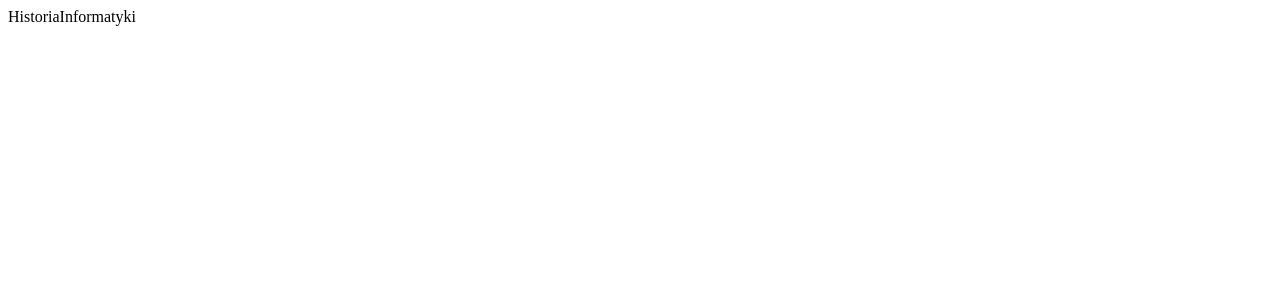
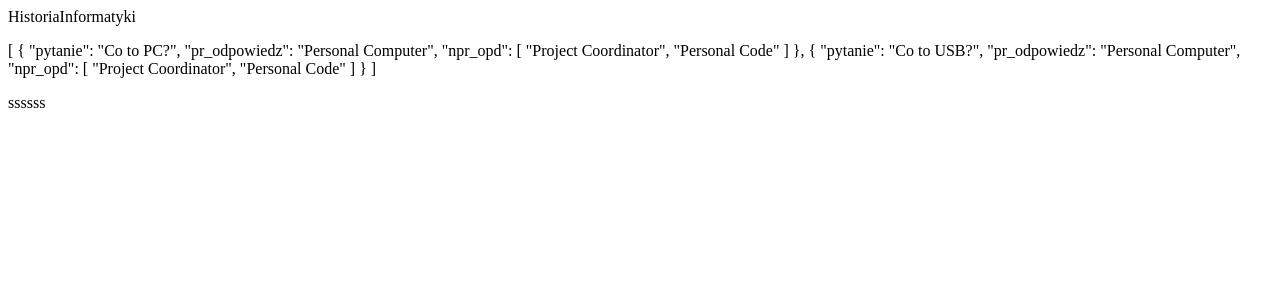
Before and after one commit to Olcia90079/ProjektZespolowy, an Angular app in the folder HistoriaInformatyki/: page /quiz in a window 1280 px wide. Before the commit this address led to /. Shown: the top 300 px of the page. Built offline with nearby package versions, Linux system fonts and the light colour scheme.

Commit message:
added proof of concept quiz

```diff
--- a/HistoriaInformatyki/src/app/app-routing.module.ts
+++ b/HistoriaInformatyki/src/app/app-routing.module.ts
@@ -1,10 +1,14 @@
 import { NgModule } from '@angular/core';
 import { RouterModule, Routes } from '@angular/router';
+import { QuizComponent } from './quiz/quiz.component';
 import { TabliceComponent } from './tablice/tablice.component';
 
 const routes: Routes = [
   {
     path: 'tablica/:id', component: TabliceComponent
+  },
+  {
+    path: 'quiz', component: QuizComponent
   },
   {
     path: 'tablica',
--- a/HistoriaInformatyki/src/app/app.module.ts
+++ b/HistoriaInformatyki/src/app/app.module.ts
@@ -5,11 +5,13 @@ import { HttpClientModule } from '@angular/common/http';
 import { AppRoutingModule } from './app-routing.module';
 import { AppComponent } from './app.component';
 import { TabliceComponent } from './tablice/tablice.component';
+import { QuizComponent } from './quiz/quiz.component';
 
 @NgModule({
   declarations: [
     AppComponent,
-    TabliceComponent
+    TabliceComponent,
+    QuizComponent
   ],
   imports: [
     BrowserModule,
--- /dev/null
+++ b/HistoriaInformatyki/src/app/quiz/quiz.component.html
@@ -0,0 +1,2 @@
+<p>{{pytania | json}}</p>
+ssssss
--- /dev/null
+++ b/HistoriaInformatyki/src/app/quiz/quiz.component.ts
@@ -0,0 +1,24 @@
+import { HttpClient } from '@angular/common/http';
+import { Component, OnInit } from '@angular/core';
+
+@Component({
+  selector: 'app-quiz',
+  templateUrl: './quiz.component.html',
+  styleUrls: ['./quiz.component.css']
+})
+export class QuizComponent implements OnInit{
+
+  constructor(private http: HttpClient) { }
+
+  pytania: any;
+
+  sendRequest() {
+    this.http.get('assets/docs/Quiz/pytania.json', {responseType: 'json'}).subscribe(response => {
+      this.pytania = response;
+    })
+  }
+
+  ngOnInit() {
+    this.sendRequest();
+  }
+}
--- /dev/null
+++ b/HistoriaInformatyki/src/assets/docs/Quiz/pytania.json
@@ -0,0 +1,12 @@
+[
+    {
+    "pytanie": "Co to PC?",
+    "pr_odpowiedz": "Personal Computer",
+    "npr_opd": ["Project Coordinator", "Personal Code"]
+    },
+    {
+        "pytanie": "Co to USB?",
+        "pr_odpowiedz": "Personal Computer",
+        "npr_opd": ["Project Coordinator", "Personal Code"]
+    }
+]
```
Also changed, not shown: HistoriaInformatyki/src/app/quiz/quiz.component.css (added), 1 other file (tests, documents, lock files or other folders).
